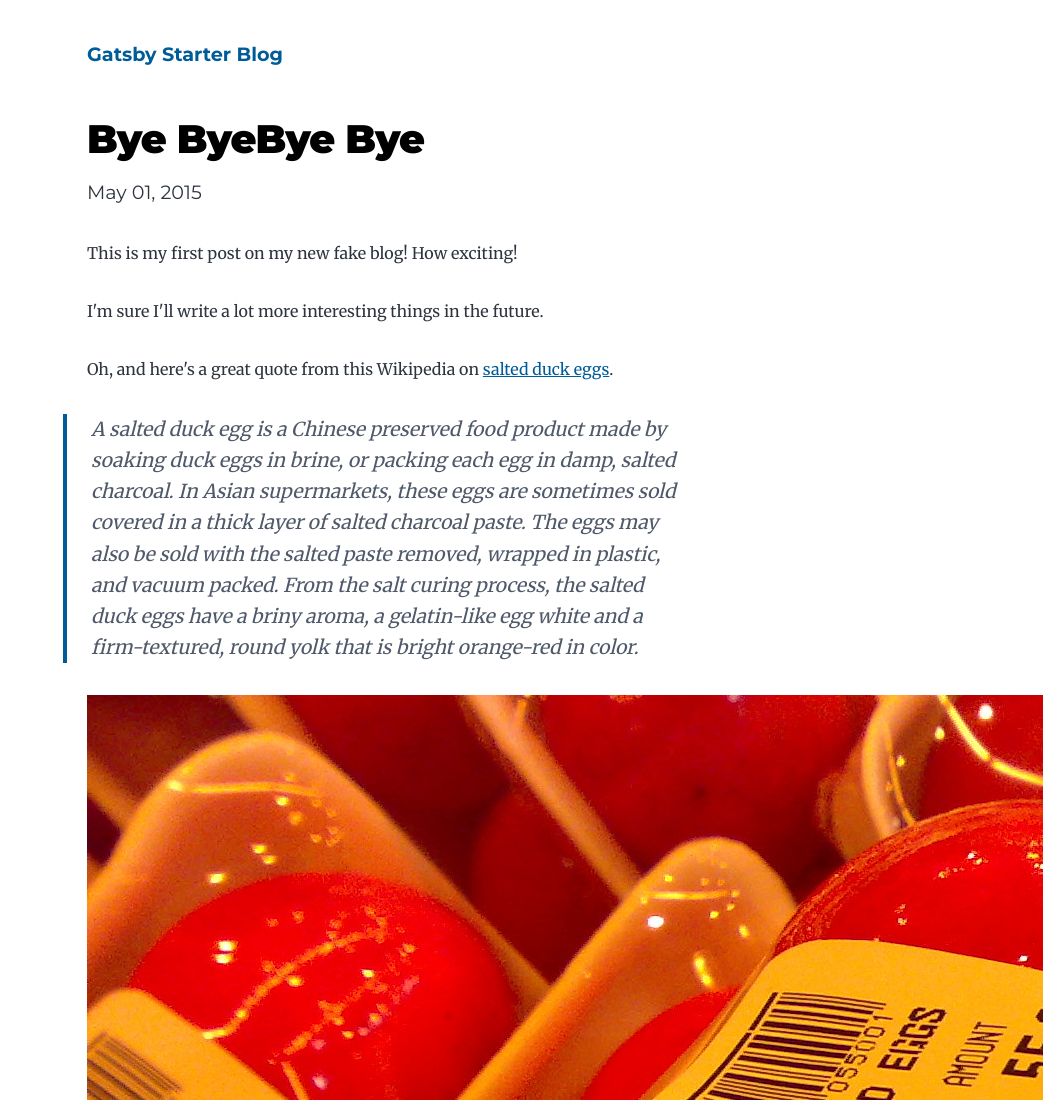
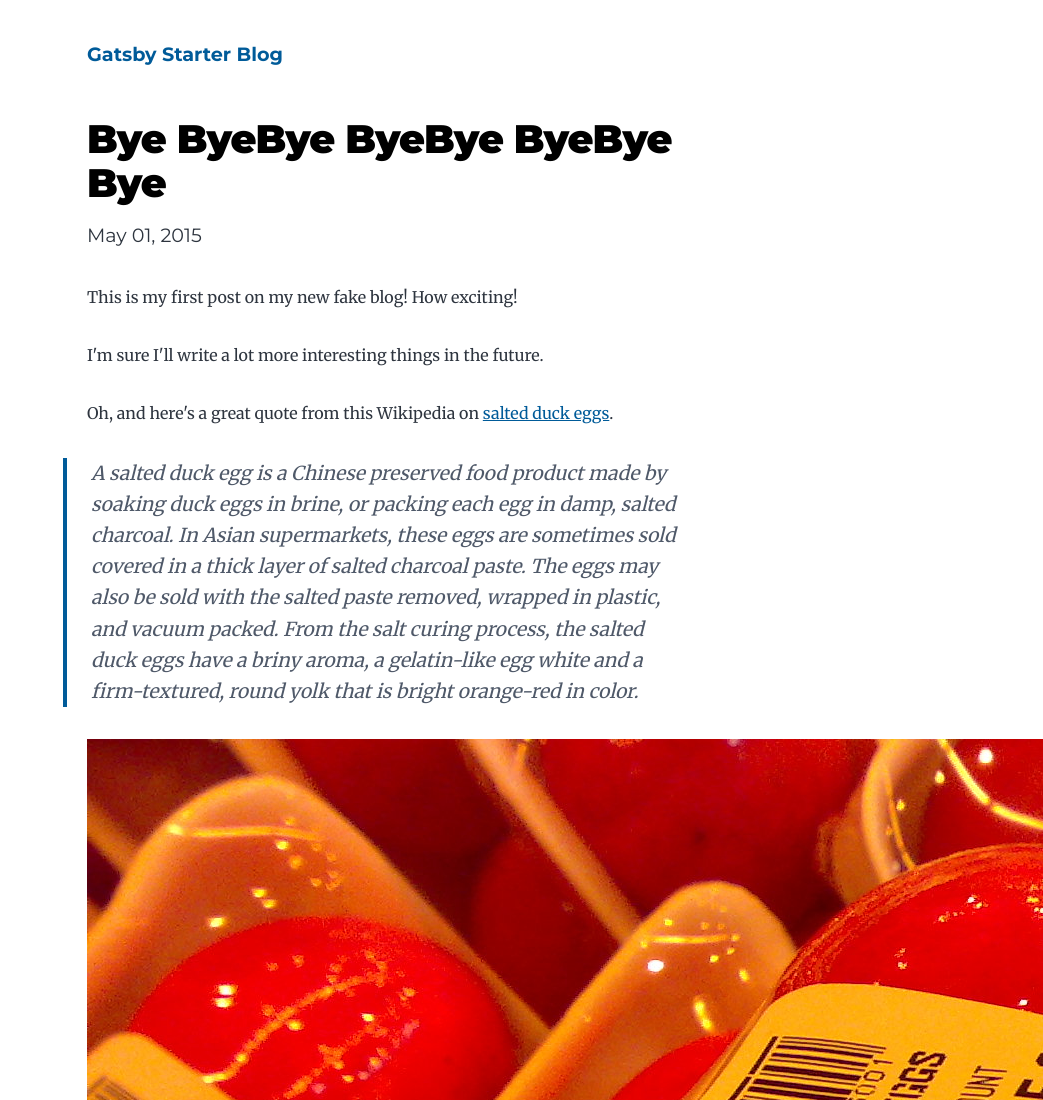
Before and after one commit to sushin-42/sushin-42.github.io, a Gatsby site: page /hello-world/ in a window 1280 px wide. Shown: the top 1100 px of the page, without its empty margins (237-1280 px from the left). Built offline with nearby package versions, Linux system fonts and the light colour scheme; Gatsby itself is replaced by a stand-in of ours; some packages are replaced by stand-ins of ours.

Commit message:
workflow edit test 2

```diff
--- a/content/blog/hello-world/index.md
+++ b/content/blog/hello-world/index.md
@@ -1,5 +1,5 @@
 ---
-title: Bye ByeBye Bye
+title: Bye ByeBye ByeBye ByeBye Bye
 date: "2015-05-01T22:12:03.284Z"
 description: "Hello World"
 ---
```
